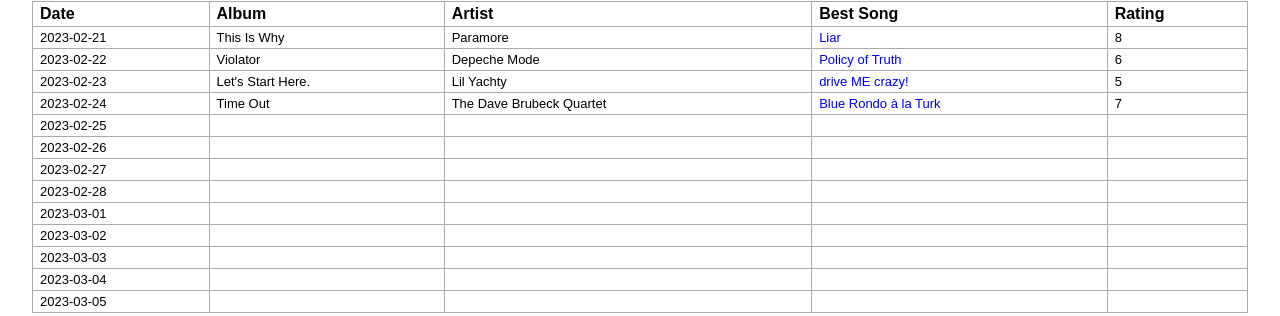
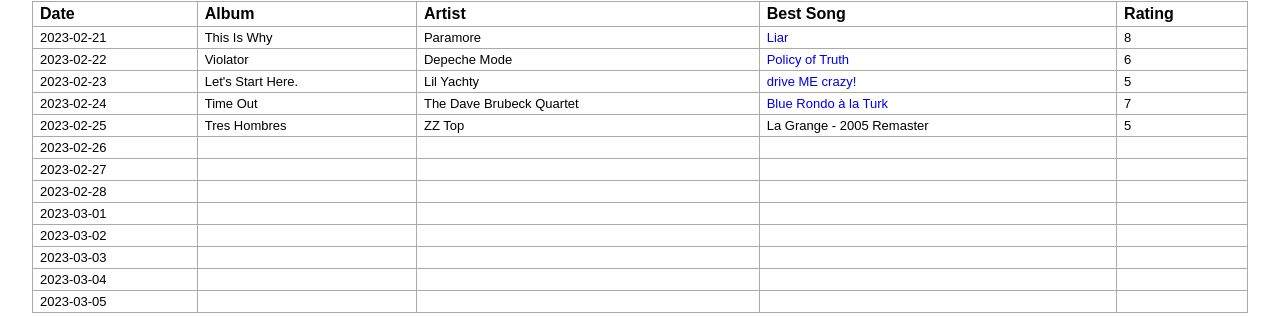
Before and after one commit to Eliza-DeMers/albumus, a plain HTML site: page index.html in a window 1280 px wide. Shown: the part 630-946 px from the top of the page. Drawn offline with Linux system fonts and the light colour scheme; a web font is replaced by a local one.

Commit message:
Update index.html

```diff
--- a/index.html
+++ b/index.html
@@ -222,10 +222,10 @@
         </tr>
         <tr>
           <td>2023-02-25</td>
-          <td></td>
-	  <td></td>
-          <td><a href=""></a></td>
-          <td></td>
+          <td>Tres Hombres</td>
+	  <td>ZZ Top</td>
+          <td><a href="https://open.spotify.com/track/70YvYr2hGlS01bKRIho1HM?si=e3c27abb31ef4c94"></a>La Grange - 2005 Remaster</td>
+          <td>5</td>
         </tr>
         <tr>
           <td>2023-02-26</td>
```
